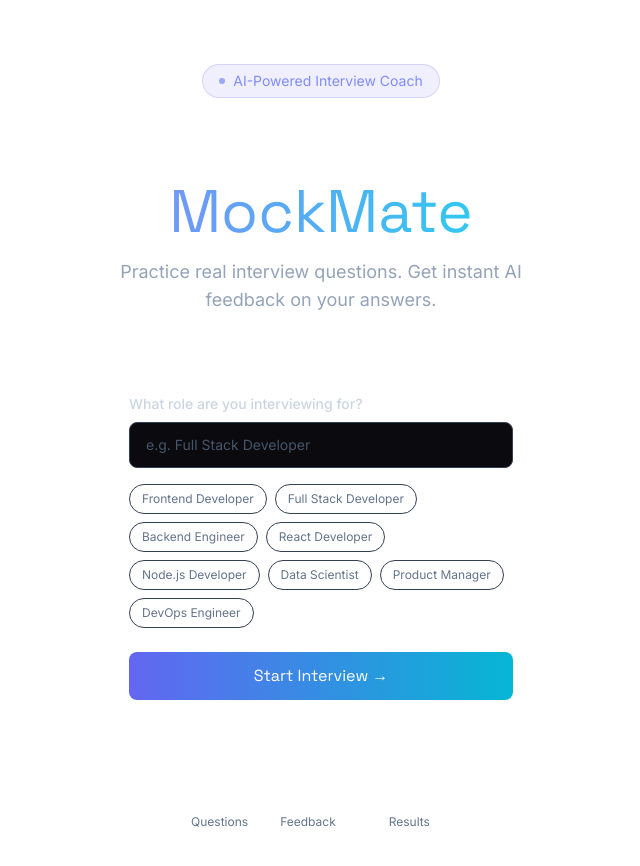
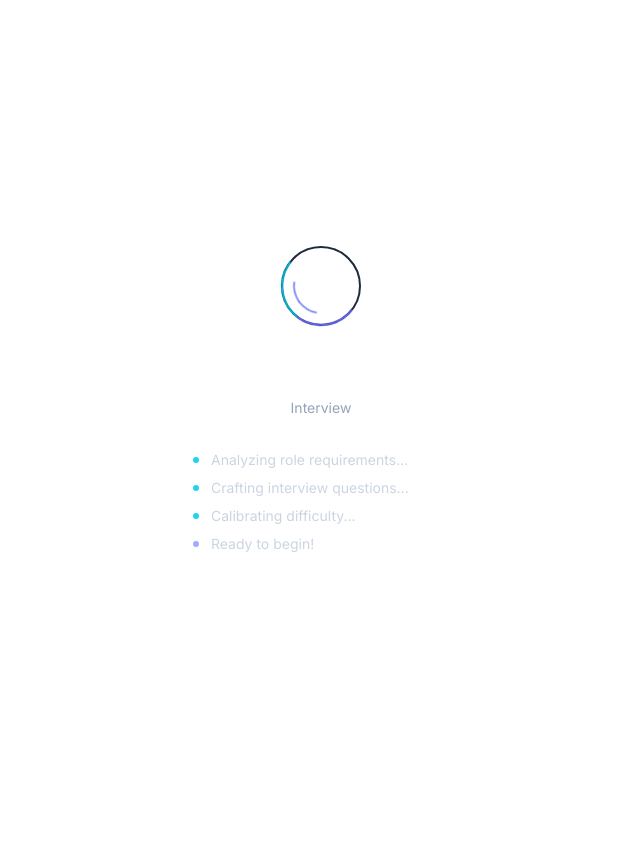
Before and after one commit to vikramdhatarwal/AI-Interview-Coach, a React (Vite) app: page / in a window 1280 px wide. Shown: the top 866 px of the page, without its empty margins (319-959 px from the left). After the commit the page ends 800 px from the top, so only its background shows below. Built offline with nearby package versions, Linux system fonts and the light colour scheme.

Commit message:
Add loading screen while preparing interview

```diff
--- a/src/App.jsx
+++ b/src/App.jsx
@@ -1,8 +1,7 @@
-import SetupScreen from "./components/SetupScreen";
-
+import LoadingScreen from "./components/LoadingScreen";
 
 function App() {
-  return <SetupScreen />;
+  return <LoadingScreen />;
 }
 
 export default App;
--- /dev/null
+++ b/src/components/LoadingScreen.jsx
@@ -0,0 +1,53 @@
+import React, { useEffect, useState } from "react";
+
+const STEPS = [
+  "Analyzing role requirements...",
+  "Crafting interview questions...",
+  "Calibrating difficulty...",
+  "Ready to begin!",
+];
+
+export default function LoadingScreen({ role }) {
+  const [step, setStep] = useState(0);
+
+  useEffect(() => {
+    const interval = setInterval(() => {
+      setStep((s) => Math.min(s + 1, STEPS.length - 1));
+    }, 700);
+    return () => clearInterval(interval);
+  }, []);
+
+  return (
+    <div className="min-h-screen flex flex-col items-center justify-center px-4">
+      {/* Spinner */}
+      <div className="relative w-20 h-20 mb-8">
+        <div className="absolute inset-0 rounded-full border-2 border-slate-800"></div>
+        <div className="absolute inset-0 rounded-full border-2 border-transparent border-t-indigo-500 border-r-cyan-500 animate-spin"></div>
+        <div className="absolute inset-3 rounded-full border-2 border-transparent border-b-indigo-400 animate-spin" style={{ animationDirection: "reverse", animationDuration: "0.8s" }}></div>
+      </div>
+
+      <h2 className="font-display text-2xl font-600 text-white mb-2">
+        Preparing your session
+      </h2>
+      <p className="text-slate-400 font-body text-sm mb-8">
+        {role} Interview
+      </p>
+
+      <div className="space-y-2 w-64">
+        {STEPS.map((s, i) => (
+          <div
+            key={s}
+            className={`flex items-center gap-3 text-sm font-body transition-all duration-300 ${
+              i <= step ? "text-slate-300" : "text-slate-700"
+            }`}
+          >
+            <span className={`w-1.5 h-1.5 rounded-full flex-shrink-0 transition-colors duration-300 ${
+              i < step ? "bg-cyan-400" : i === step ? "bg-indigo-400 animate-pulse" : "bg-slate-700"
+            }`}></span>
+            {s}
+          </div>
+        ))}
+      </div>
+    </div>
+  );
+}
```
